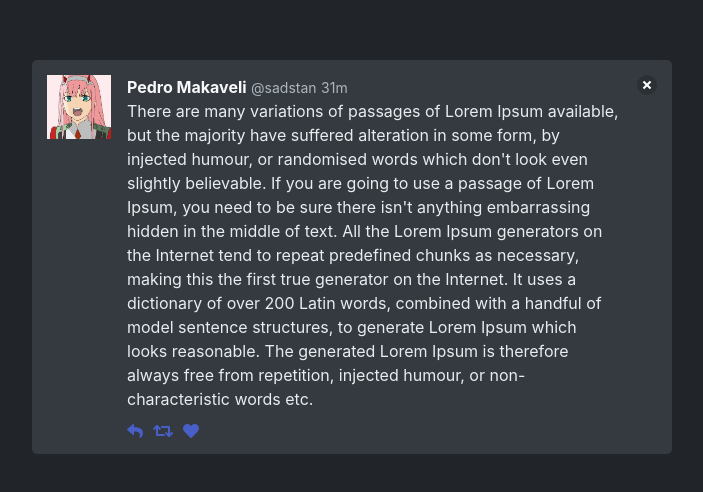
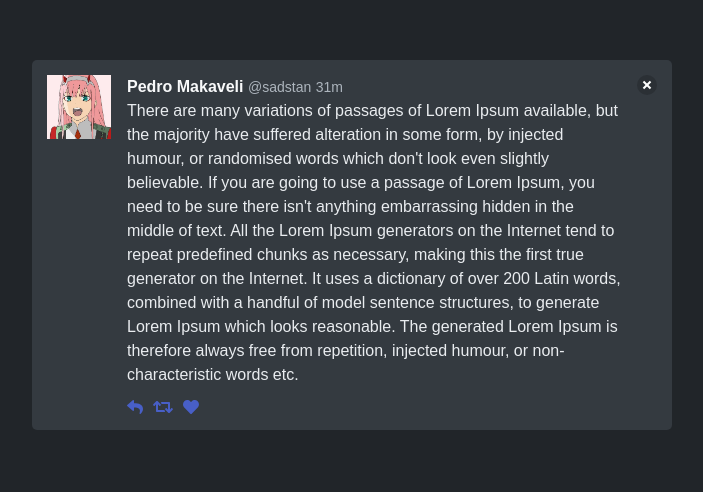
Before and after one commit to Sadstan/twitt-bulma, a plain HTML site: page index.html in a window 1280 px wide. Shown: the part 140-632 px from the top of the page, without its empty margins (288-991 px from the left). Drawn offline with nearby package versions, Linux system fonts and the light colour scheme.

Commit message:
Update estilo.css

```diff
--- a/estilo.css
+++ b/estilo.css
@@ -1,5 +1,6 @@
 body{
     background: #212529;
+    font-family: "arial";
 }
 .media{
     width: 50%;
```
